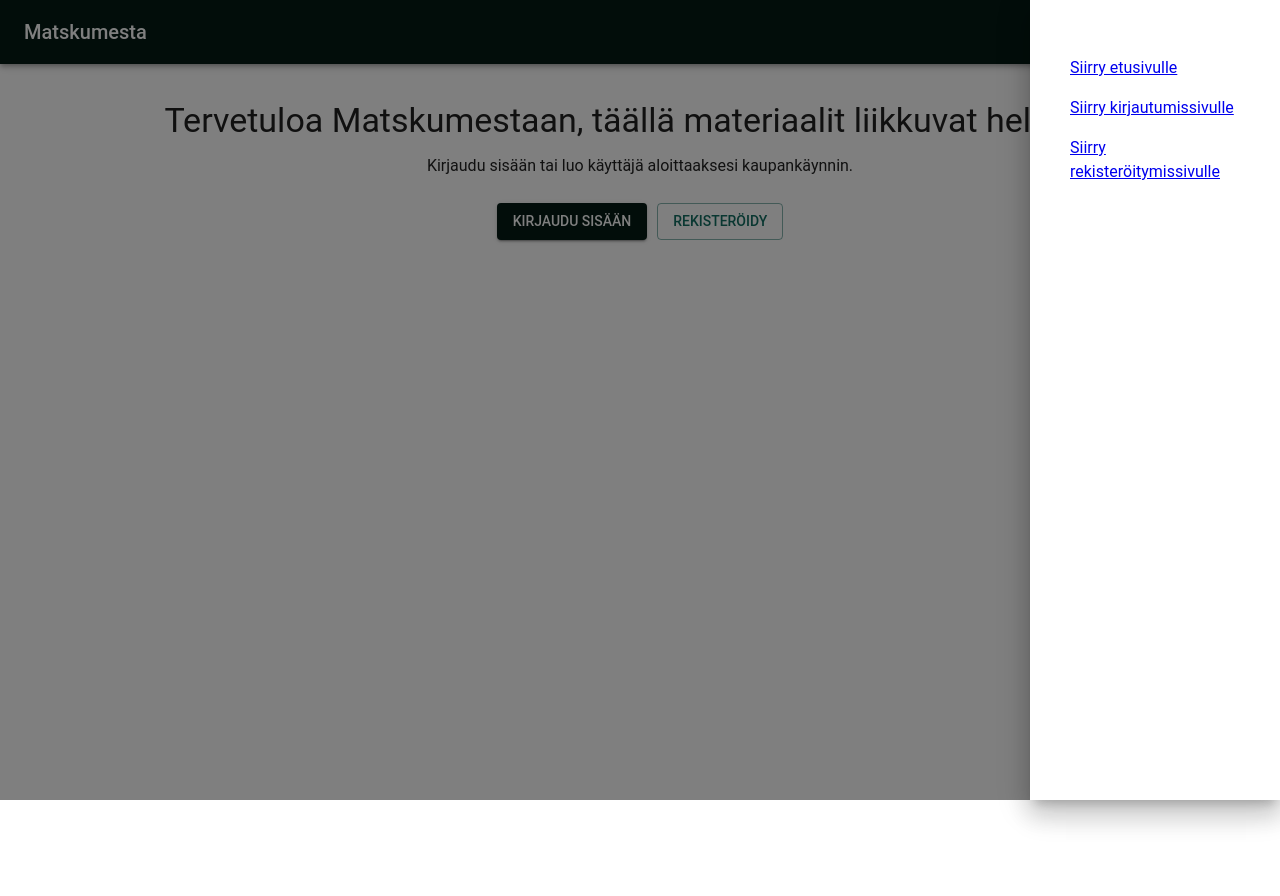
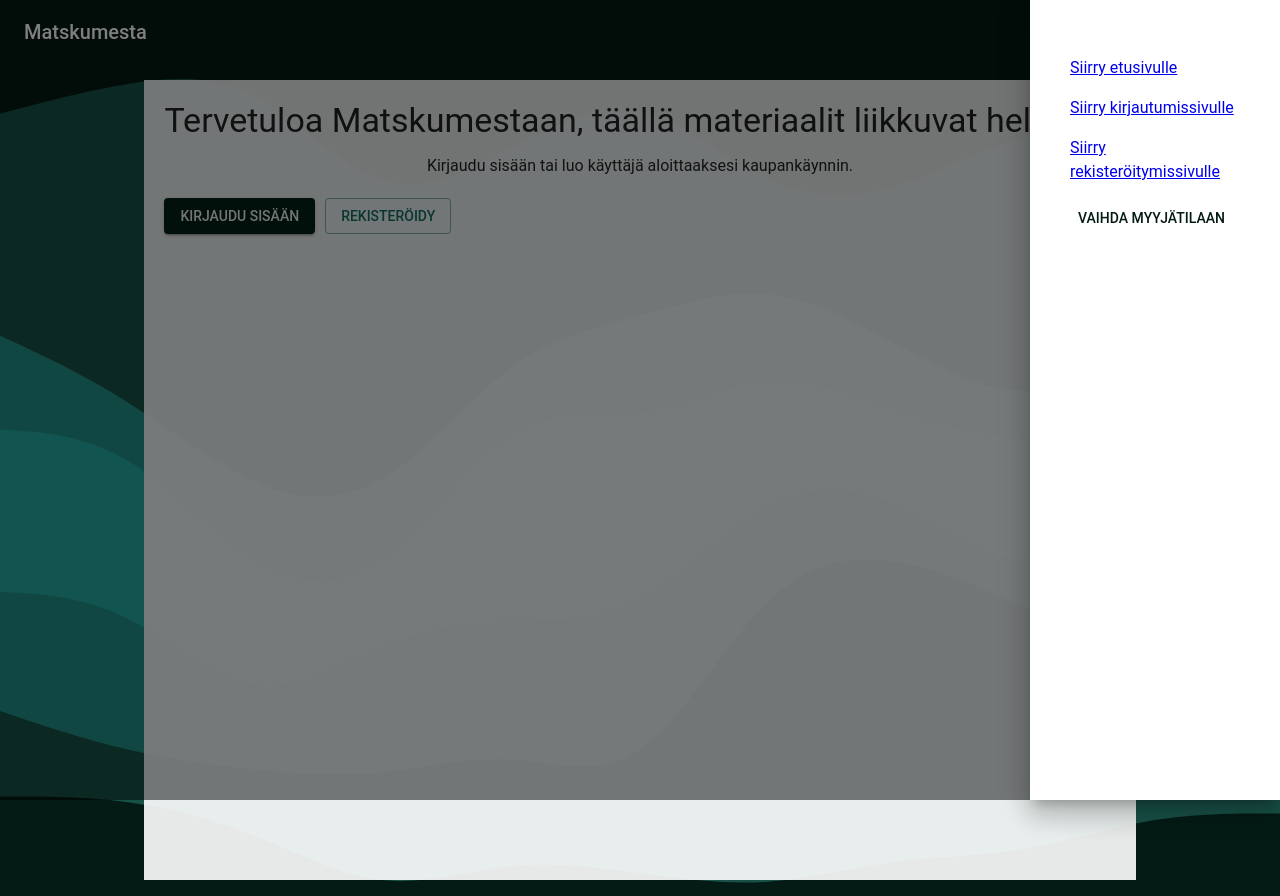
Before and after one commit to anttijoutsenniemi/matskumesta, a React (Create React App) app in the folder front/matskumesta/: page / in a window 1280 px wide. Both pictures are taken after a click on the button "menu". Before the commit the page ends 864 px from the top, so only its background shows below. Built offline with nearby package versions, Linux system fonts and the light colour scheme.

Commit message:
added some style to the project and seller/buyer functionality

```diff
--- a/front/matskumesta/src/App.css
+++ b/front/matskumesta/src/App.css
@@ -6,11 +6,14 @@
 }
 
 .landing-page-container {
+  background-color: white;
+  opacity: 0.9;
   display: flex;
   flex-direction: column;
   align-items: center;
   text-align: center;
   padding: 20px;
+  min-height: 800px;
 }
 
 .button-container {
@@ -18,3 +21,9 @@
   display: flex;
   gap: 10px;
 }
+
+.app-background{
+  background-image: url('./assets/background.svg');
+  background-size: cover;
+  background-repeat: no-repeat;
+}
--- a/front/matskumesta/src/App.tsx
+++ b/front/matskumesta/src/App.tsx
@@ -1,15 +1,18 @@
-import React from 'react';
+import React, { useEffect } from 'react';
 import './App.css';
 import { BrowserRouter as Router, Routes, Route } from 'react-router-dom';
 import MainLayout from './components/MainLayout';
-import HomePage from './pages/HomePage';
+import BuyerHomePage from './pages/BuyerHomePage';
+import SellerHomePage from './pages/SellerHomePage';
 import LandingPage from './pages/LandingPage';
 import SignUpPage from './pages/SignupPage';
 import LoginPage from './pages/LoginPage';
 import ProtectedRoute from './components/ProtectedRoute';
-
+import useStore from './stores/useStore';
 
 const App: React.FC = () => {
+  const { isSeller, setIsSeller } = useStore();
+
   return (
     <Router>
       <MainLayout>
@@ -19,7 +22,12 @@ const App: React.FC = () => {
           <Route path="/login" element={<LoginPage />} />
           <Route path="/signup" element={<SignUpPage />} />
           {/*Protected routes*/}
-          <Route path="/home" element={<ProtectedRoute><HomePage /></ProtectedRoute>} />
+          {
+            (isSeller)
+            ? <Route path="/home" element={<ProtectedRoute><SellerHomePage /></ProtectedRoute>} />
+            : <Route path="/home" element={<ProtectedRoute><BuyerHomePage /></ProtectedRoute>} />
+          }
+
         </Routes>
       </MainLayout>
     </Router>
--- a/front/matskumesta/src/components/MainLayout.tsx
+++ b/front/matskumesta/src/components/MainLayout.tsx
@@ -1,5 +1,5 @@
 import React, { useState } from 'react';
-import { AppBar, Toolbar, IconButton, Drawer, Box, CssBaseline, Typography } from '@mui/material';
+import { AppBar, Toolbar, IconButton, Drawer, Box, CssBaseline, Typography, Button } from '@mui/material';
 import MenuIcon from '@mui/icons-material/Menu';
 import { styled } from '@mui/system';
 import { Link, useNavigate, useLocation } from 'react-router-dom';
@@ -23,7 +23,7 @@ const Header = styled(AppBar)({
 
 const MainLayout: React.FC<{ children: React.ReactNode }> = ({ children }) => {
   const navigate = useNavigate();
-  const { drawerOpen, setDrawerOpen } = useStore();
+  const { drawerOpen, setDrawerOpen, isSeller, setIsSeller, } = useStore();
   const location = useLocation();
 
   // Define subtitles for each route
@@ -48,6 +48,10 @@ const MainLayout: React.FC<{ children: React.ReactNode }> = ({ children }) => {
     setDrawerOpen(open);
   };
 
+  const changeSellerStatus = (seller : boolean) => {
+    setIsSeller(seller);
+  }
+
   return (
     <>
       <CssBaseline />
@@ -71,14 +75,24 @@ const MainLayout: React.FC<{ children: React.ReactNode }> = ({ children }) => {
       <Drawer anchor="right" open={drawerOpen} onClose={toggleDrawer(false)}>
         <Box sx={{ width: 250, padding: 5 }} role="presentation" onClick={toggleDrawer(false)} onKeyDown={toggleDrawer(false)}>
           {/* Drawer content goes here */}
-          <Link to={'/'}><p>Siirry etusivulle</p></Link>
+          <Link to={'/home'}><p>Siirry etusivulle</p></Link>
           <Link to={'/login'}><p>Siirry kirjautumissivulle</p></Link>
           <Link to={'/signup'}><p>Siirry rekisteröitymissivulle</p></Link>
+          {
+            (isSeller)
+            ? <Button color='primary' onClick={()=> changeSellerStatus(false)}>Vaihda ostajatilaan</Button>
+            : <Button color='primary' onClick={()=> changeSellerStatus(true)}>Vaihda myyjätilaan</Button>
+          }
+
         </Box>
       </Drawer>
+      <div className='app-background'>
       <MainContainer>
+        <div className='landing-page-container'>
         {children}
+        </div>
       </MainContainer>
+      </div>
     </>
   );
 };
--- a/front/matskumesta/src/context/authContext.tsx
+++ b/front/matskumesta/src/context/authContext.tsx
@@ -1,8 +1,9 @@
 import React, { createContext, useContext, useState, useEffect } from 'react';
+import useStore from '../stores/useStore';
 
 interface AuthContextType {
   token: string | null;
-  login: (token: string) => void;
+  login: (token : string, username : string) => void;
   logout: () => void;
 }
 
@@ -10,21 +11,27 @@ const AuthContext = createContext<AuthContextType | undefined>(undefined);
 
 export const AuthProvider: React.FC<{ children: React.ReactNode }> = ({ children }) => {
   const [token, setToken] = useState<string | null>(() => localStorage.getItem('token'));
+  const { username, setUserName } = useStore();
 
   // Save the token in localStorage
-  const login = (token: string) => {
+  const login = (token : string, username : string) => {
     setToken(token);
+    setUserName(username);
     localStorage.setItem('token', token);
+    localStorage.setItem('username', username);
   };
 
   const logout = () => {
     setToken(null);
     localStorage.removeItem('token');
+    localStorage.removeItem('username');
   };
 
   useEffect(() => {
     const storedToken = localStorage.getItem('token');
-    if (storedToken) setToken(storedToken);
+    if(storedToken) setToken(storedToken);
+    const storedUsername = localStorage.getItem('username');
+    if(storedUsername) setUserName(storedUsername);
   }, []);
 
   return (
--- /dev/null
+++ b/front/matskumesta/src/pages/BuyerHomePage.tsx
@@ -0,0 +1,10 @@
+import React from 'react';
+import useStore from '../stores/useStore';
+import { Typography } from '@mui/material';
+
+const BuyerHomePage: React.FC = () => {
+  const { username } = useStore();
+  return <div><Typography variant='h4'>Tervetuloa Matskumestaan ostaja {username}!</Typography></div>;
+};
+
+export default BuyerHomePage;
--- a/front/matskumesta/src/pages/HomePage.tsx
+++ /dev/null
@@ -1,7 +0,0 @@
-import React from 'react';
-
-const HomePage: React.FC = () => {
-  return <div>Welcome to the Home Page!</div>;
-};
-
-export default HomePage;
--- a/front/matskumesta/src/pages/LandingPage.tsx
+++ b/front/matskumesta/src/pages/LandingPage.tsx
@@ -1,17 +1,26 @@
-import React from 'react';
+import React, { useEffect } from 'react';
 import { Button, Box, Typography } from '@mui/material';
 import { useNavigate } from 'react-router-dom';
-
+import { useAuth } from '../context/authContext';
 
 const LandingPage: React.FC = () => {
+    const { token } = useAuth();
+
     const navigate = useNavigate();
+
+    useEffect(() => {
+      if(token){
+        navigate('./home');
+      }
+    }, []);
+
     const goToSignup = () => {
         navigate('./signup');
     }
     const goToLogin = () => {
         navigate('./login');
     }
-  return <div className='landing-page-container'>
+  return <div>
   <Typography variant="h4" gutterBottom>
     Tervetuloa Matskumestaan, täällä materiaalit liikkuvat helposti.
   </Typography>
--- a/front/matskumesta/src/pages/LoginPage.tsx
+++ b/front/matskumesta/src/pages/LoginPage.tsx
@@ -20,7 +20,7 @@ const LoginPage: React.FC = () => {
         throw new Error('Failed to log in');
       }
 
-      login(response);
+      login(response.token, response.username);
       navigate('/');
     } catch (error) {
       console.error(error);
--- /dev/null
+++ b/front/matskumesta/src/pages/SellerHomePage.tsx
@@ -0,0 +1,10 @@
+import React from 'react';
+import useStore from '../stores/useStore';
+import { Typography } from '@mui/material';
+
+const HomePage: React.FC = () => {
+  const { username } = useStore();
+  return <div><Typography variant='h4'>Tervetuloa Matskumestaan myyjä {username}!</Typography></div>;
+};
+
+export default HomePage;
--- a/front/matskumesta/src/stores/useStore.ts
+++ b/front/matskumesta/src/stores/useStore.ts
@@ -9,6 +9,8 @@ interface Task {
 interface CounterState {
   //variables
   drawerOpen: boolean,
+  username: string,
+  isSeller: boolean,
   // count: number
   // isLoading: boolean
   // tasks: Task[]
@@ -16,6 +18,8 @@ interface CounterState {
 
   //actions
   setDrawerOpen: (drawerState: boolean) => void,
+  setUserName: (username: string) => void,
+  setIsSeller: (seller: boolean) => void,
   // increment: () => void
   // decrement: () => void
   // addTask: (task: Task) => void
@@ -28,6 +32,8 @@ interface CounterState {
 const useStore = create<CounterState>((set) => ({
   //variables
   drawerOpen: false,
+  username: '',
+  isSeller: false,
   // count: 0,
   // tasks: [],
   // isLoading: false,
@@ -35,6 +41,8 @@ const useStore = create<CounterState>((set) => ({
 
   //actions
   setDrawerOpen: (drawerState) => set(() => ({ drawerOpen : drawerState })),
+  setUserName: (username) => set(() => ({ username: username })),
+  setIsSeller: (seller) => set(() => ({ isSeller: seller })),
   // addTask: (task) => set((state) => ({ tasks: [...state.tasks, task] })),
 
   // removeTask: (id) => set((state) => ({ tasks: state.tasks.filter((task) => task.id !== id),})),
```
Also changed, not shown: front/matskumesta/src/assets/background.svg (added), 1 other file (tests, documents, lock files or other folders).
